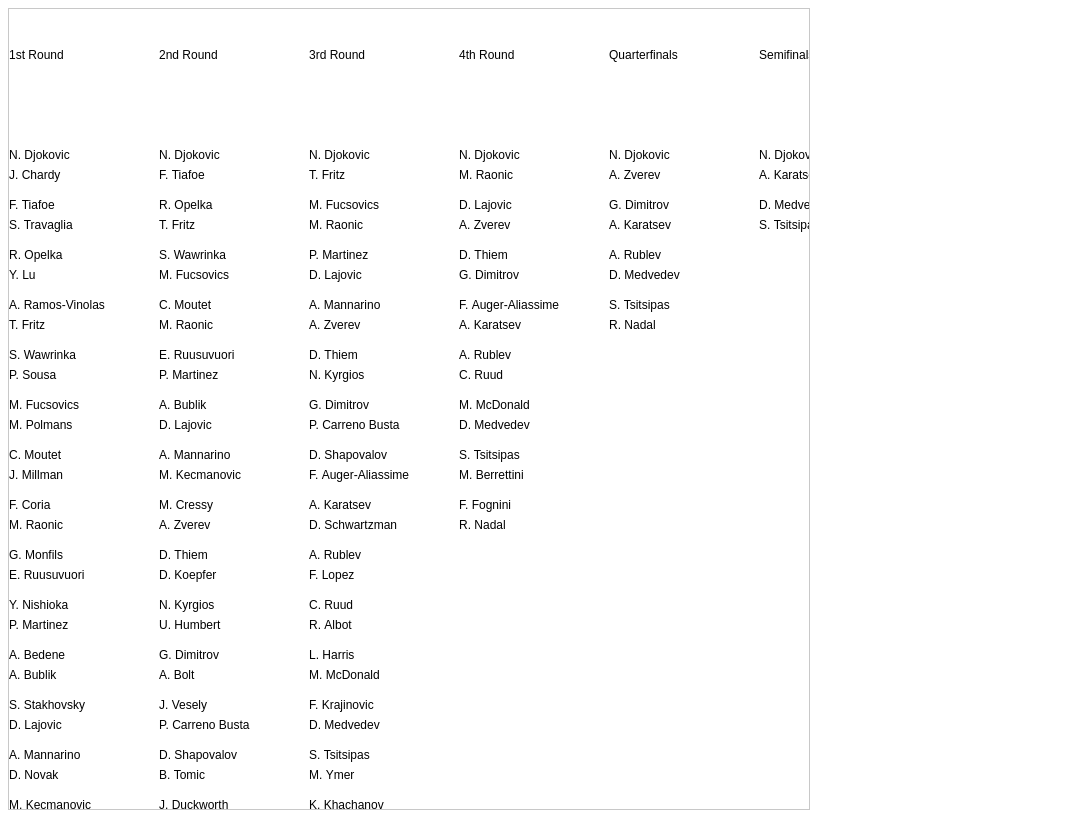
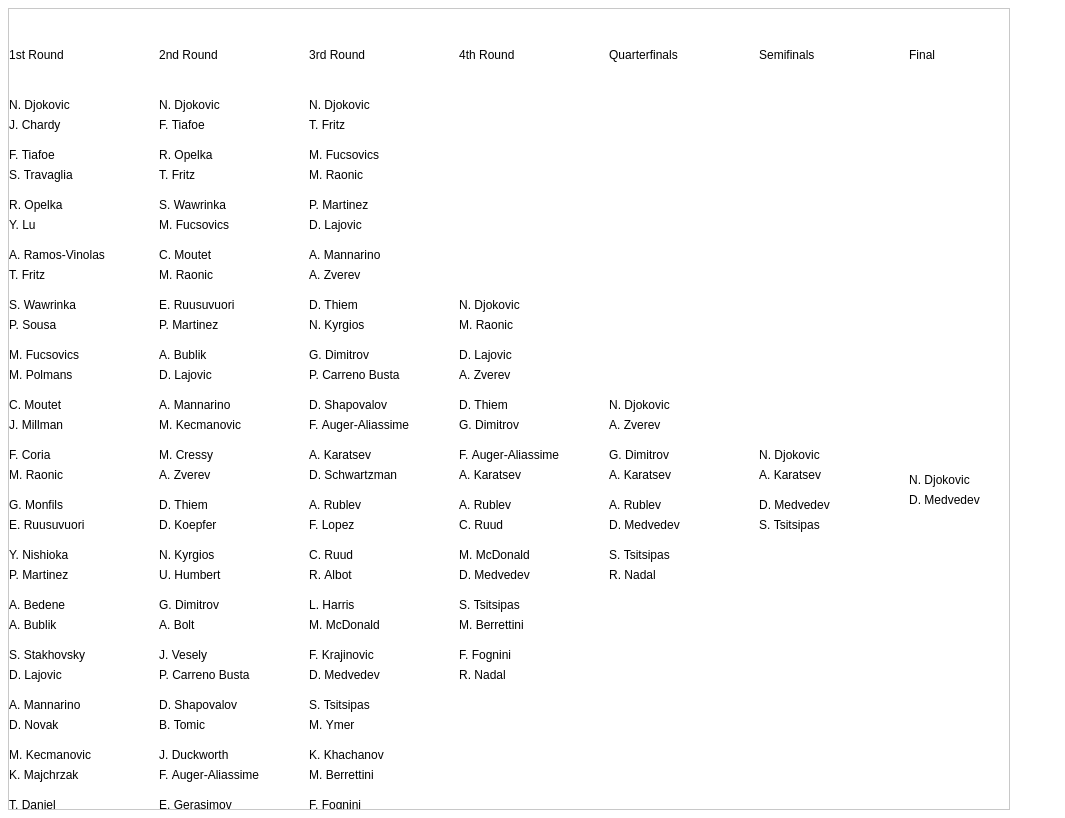
Before and after one commit to sbachinin/bracketry, a plain HTML site: page index.html in a window 1280 px wide. Shown: the whole page, without its empty margins (0-1065 px from the left). Drawn offline with Linux system fonts and the light colour scheme.

Commit message:
Align matches vertically to center if they fit the canvas height

```diff
--- a/index.html
+++ b/index.html
@@ -1,4 +1,4 @@
 <link rel="stylesheet" href="styles.css">
 
-<canvas id="canvas" width="800" height="800"></canvas>
+<canvas id="canvas" width="1000" height="800"></canvas>
 <script type="module" src="index.mjs"></script>
--- a/lib.mjs
+++ b/lib.mjs
@@ -19,9 +19,21 @@ export const drawBrackets = (data, canvasEl) => {
             ctx.fillText(matchData.secondPlayer.name, matchData.positionX, matchData.positionY + 20)
         }
 
+        const getRoundHighestY = (roundIndex) => {
+            const distanceFromFinal = data.rounds.length - roundIndex - 1
+            const numberOfMatches = Math.pow(2, distanceFromFinal)
+            const roundHeight = numberOfMatches * MATCH_HEIGHT
+
+            // create an upper margin to center matches vertically in case they all fit the canvas
+            const roundVerticalMargin = Math.max(0, (canvasEl.height - roundHeight) / 2)
+            return ROUNDS_TITLE_HEIGHT + roundVerticalMargin
+        }
+
         data.matches
             .map(match => {
                 const roundIndex = data.rounds.findIndex(r => r.uuid.match(match.round_id))
+
+                const roundHighestY = getRoundHighestY(roundIndex)
 
                 return {
                     firstPlayer: {
@@ -33,7 +45,7 @@ export const drawBrackets = (data, canvasEl) => {
                         score: match.teams[1].score.map(score => score.game)
                     },
                     positionX: ROUND_WIDTH * roundIndex,
-                    positionY: ROUNDS_TITLE_HEIGHT + MATCH_HEIGHT * match.order
+                    positionY: roundHighestY + MATCH_HEIGHT * (match.order - 1)
                 }
             })
             .forEach(drawMatch)
```
